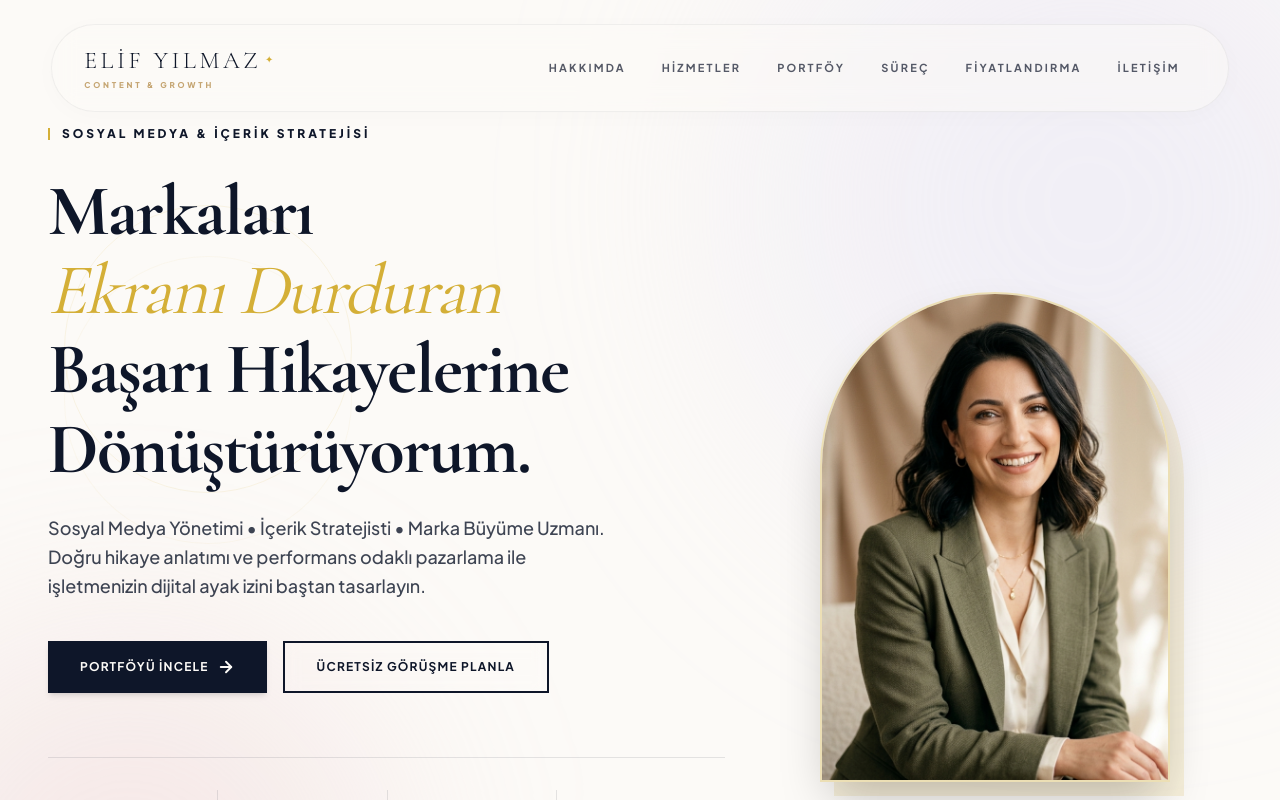
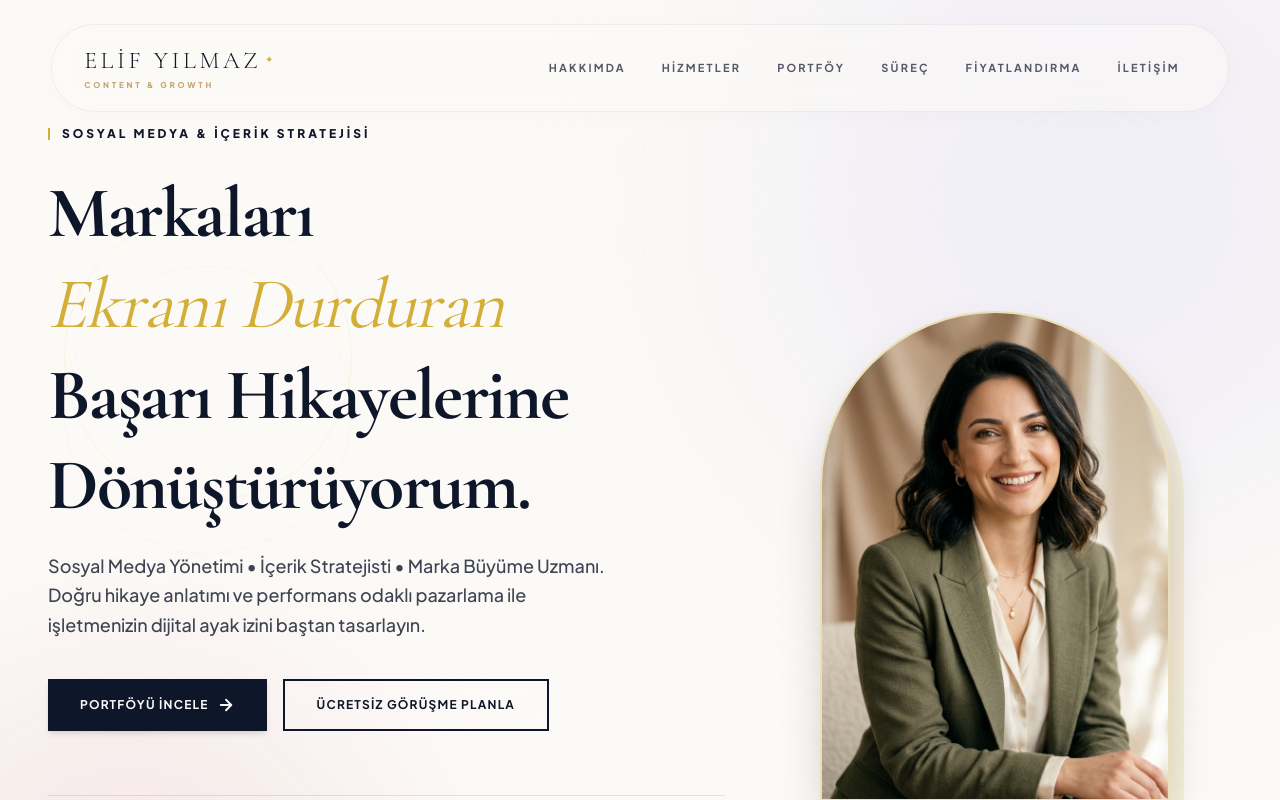
Before and after one commit to sudenazisci/portfolio-demo, a Next.js app: page / in a window 1280 px wide. Shown: the top 800 px of the page. Built offline with nearby package versions, Linux system fonts and the light colour scheme.

Commit message:
feat: add BlurText component and apply to Hero heading with letters stagger

```diff
--- /dev/null
+++ b/src/components/BlurText.tsx
@@ -0,0 +1,121 @@
+"use client";
+
+import { motion } from "framer-motion";
+import { useEffect, useRef, useState, useMemo } from "react";
+
+const buildKeyframes = (from: Record<string, any>, steps: Array<Record<string, any>>) => {
+  const keys = new Set([...Object.keys(from), ...steps.flatMap(s => Object.keys(s))]);
+
+  const keyframes: Record<string, any[]> = {};
+  keys.forEach(k => {
+    keyframes[k] = [from[k], ...steps.map(s => s[k])];
+  });
+  return keyframes;
+};
+
+interface BlurTextProps {
+  text?: string;
+  delay?: number;
+  startDelay?: number;
+  className?: string;
+  animateBy?: "words" | "letters";
+  direction?: "top" | "bottom";
+  threshold?: number;
+  rootMargin?: string;
+  animationFrom?: Record<string, any>;
+  animationTo?: Array<Record<string, any>>;
+  easing?: string | ((t: number) => number) | number[];
+  onAnimationComplete?: () => void;
+  stepDuration?: number;
+}
+
+const BlurText: React.FC<BlurTextProps> = ({
+  text = "",
+  delay = 200,
+  startDelay = 0,
+  className = "",
+  animateBy = "words",
+  direction = "top",
+  threshold = 0.1,
+  rootMargin = "0px",
+  animationFrom,
+  animationTo,
+  easing = (t: number) => t,
+  onAnimationComplete,
+  stepDuration = 0.35
+}) => {
+  const elements = animateBy === "words" ? text.split(" ") : text.split("");
+  const [inView, setInView] = useState(false);
+  const ref = useRef<HTMLParagraphElement>(null);
+
+  useEffect(() => {
+    if (!ref.current) return;
+    const observer = new IntersectionObserver(
+      ([entry]) => {
+        if (entry.isIntersecting) {
+          setInView(true);
+          observer.unobserve(ref.current);
+        }
+      },
+      { threshold, rootMargin }
+    );
+    observer.observe(ref.current);
+    return () => observer.disconnect();
+  }, [threshold, rootMargin]);
+
+  const defaultFrom = useMemo(
+    () =>
+      direction === "top" ? { filter: "blur(10px)", opacity: 0, y: -50 } : { filter: 'blur(10px)', opacity: 0, y: 50 },
+    [direction]
+  );
+
+  const defaultTo = useMemo(
+    () => [
+      {
+        filter: "blur(5px)",
+        opacity: 0.5,
+        y: direction === "top" ? 5 : -5
+      },
+      { filter: "blur(0px)", opacity: 1, y: 0 }
+    ],
+    [direction]
+  );
+
+  const fromSnapshot = animationFrom ?? defaultFrom;
+  const toSnapshots = animationTo ?? defaultTo;
+
+  const stepCount = toSnapshots.length + 1;
+  const totalDuration = stepDuration * (stepCount - 1);
+  const times = Array.from({ length: stepCount }, (_, i) => (stepCount === 1 ? 0 : i / (stepCount - 1)));
+
+  return (
+    <span ref={ref} className={className} style={{ display: "inline-flex", flexWrap: "wrap" }}>
+      {elements.map((segment, index) => {
+        const animateKeyframes = buildKeyframes(fromSnapshot, toSnapshots);
+
+        const spanTransition: Record<string, any> = {
+          duration: totalDuration,
+          times,
+          delay: (startDelay + index * delay) / 1000
+        };
+        spanTransition.ease = easing;
+
+        return (
+          <motion.span
+            className="inline-block will-change-[transform,filter,opacity]"
+            key={index}
+            initial={fromSnapshot}
+            animate={inView ? animateKeyframes : fromSnapshot}
+            transition={spanTransition}
+            onAnimationComplete={index === elements.length - 1 ? onAnimationComplete : undefined}
+          >
+            {segment === " " ? "\u00A0" : segment}
+            {animateBy === "words" && index < elements.length - 1 && "\u00A0"}
+          </motion.span>
+        );
+      })}
+    </span>
+  );
+};
+
+export default BlurText;
--- a/src/components/Hero.tsx
+++ b/src/components/Hero.tsx
@@ -3,7 +3,8 @@
 import React from "react";
 import Image from "next/image";
 import { motion } from "framer-motion";
-import { ArrowRight, Sparkles } from "lucide-react";
+import { ArrowRight } from "lucide-react";
+import BlurText from "./BlurText";
 
 export default function Hero() {
   const stats = [
@@ -41,17 +42,40 @@ export default function Hero() {
               </span>
             </motion.div>
 
-            <motion.h1
-              initial={{ opacity: 0, y: 30 }}
-              animate={{ opacity: 1, y: 0 }}
-              transition={{ duration: 0.8, delay: 0.1 }}
-              className="font-serif text-5xl md:text-6xl lg:text-7xl font-extrabold text-brand-navy leading-[1.1] tracking-tight"
-            >
-              Markaları <br />
-              <span className="font-serif italic text-brand-gold font-normal">Ekranı Durduran</span> <br />
-              Başarı Hikayelerine <br />
-              Dönüştürüyorum.
-            </motion.h1>
+            <h1 className="font-serif text-5xl md:text-6xl lg:text-7xl font-extrabold text-brand-navy leading-[1.15] tracking-tight flex flex-col gap-2">
+              <BlurText
+                text="Markaları"
+                delay={30}
+                startDelay={100}
+                animateBy="letters"
+                direction="bottom"
+                className="font-serif text-brand-navy"
+              />
+              <BlurText
+                text="Ekranı Durduran"
+                delay={30}
+                startDelay={350}
+                animateBy="letters"
+                direction="bottom"
+                className="font-serif italic text-brand-gold font-normal"
+              />
+              <BlurText
+                text="Başarı Hikayelerine"
+                delay={25}
+                startDelay={750}
+                animateBy="letters"
+                direction="bottom"
+                className="font-serif text-brand-navy"
+              />
+              <BlurText
+                text="Dönüştürüyorum."
+                delay={25}
+                startDelay={1150}
+                animateBy="letters"
+                direction="bottom"
+                className="font-serif text-brand-navy"
+              />
+            </h1>
 
             <motion.p
               initial={{ opacity: 0, y: 30 }}
```
